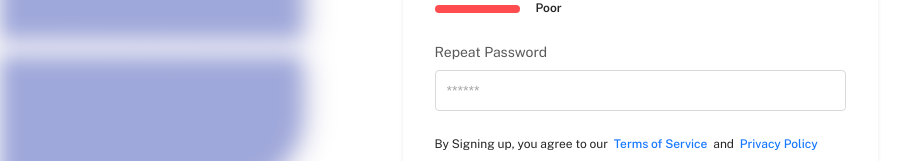
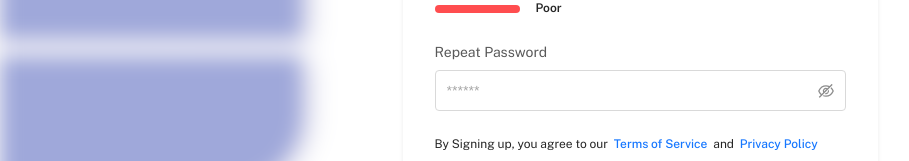
Before and after one commit to shortmesh/shortmesh-frontend, a React (Vite) app: page /register in a window 1280 px wide. Shown: the part 407-568 px from the top of the page, without its empty margins (0-909 px from the left). Built offline with nearby package versions, Linux system fonts and the light colour scheme.

Commit message:
add password visibility

```diff
--- a/src/sections/auth/AuthRegister.jsx
+++ b/src/sections/auth/AuthRegister.jsx
@@ -159,6 +159,19 @@ export default function AuthRegister() {
                     onBlur={handleBlur}
                     onChange={handleChange}
                     placeholder="******"
+                    endAdornment={
+                      <InputAdornment position="end">
+                        <IconButton
+                          aria-label="toggle password visibility"
+                          onClick={handleClickShowPassword}
+                          onMouseDown={handleMouseDownPassword}
+                          edge="end"
+                          color="secondary"
+                        >
+                          {showPassword ? <EyeOutlined /> : <EyeInvisibleOutlined />}
+                        </IconButton>
+                      </InputAdornment>
+                    }
                   />
                 </Stack>
                 {touched.repeatPassword && errors.repeatPassword && (
```
